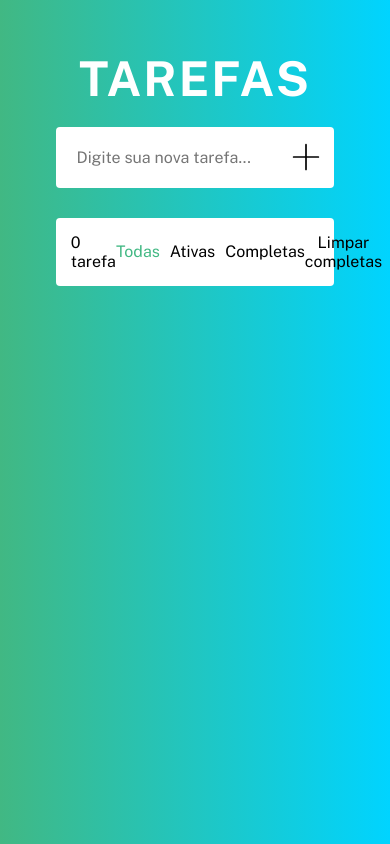
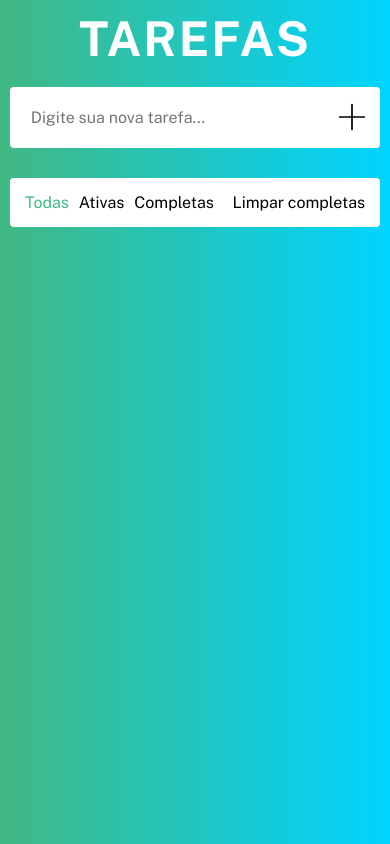
Before and after one commit to FelipePinha/TodoList-App, a React (Vite) app: page / in a window 390 px wide. Built offline with nearby package versions, Linux system fonts and the light colour scheme.

Commit message:
style: mobile style

```diff
--- a/src/styles/App.css
+++ b/src/styles/App.css
@@ -149,3 +149,17 @@ form .input-wrapper {
         width: 100%;
     }
 }
+
+@media (max-width: 425px) {
+    .filter-wrapper h4 {
+        display: none;
+    }
+
+    .center {
+        padding: 0;
+    }
+
+    .todos {
+        padding: 10px;
+    }
+}
```
